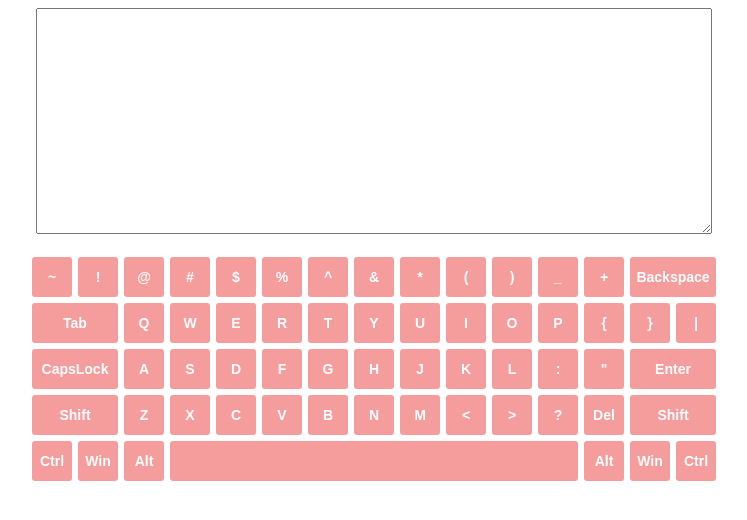
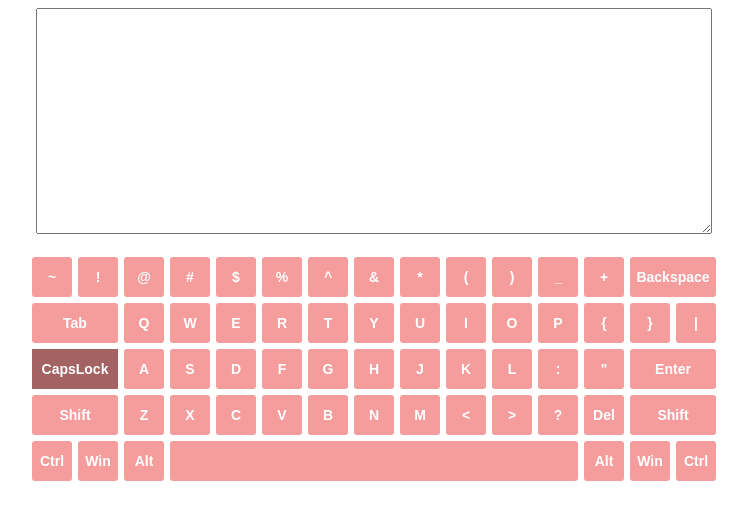
Before and after one commit to evannetta/codejam-virtual-keyboard, a plain HTML site: page index.html in a window 1280 px wide. Both pictures are taken after a click on the button "CapsLock". Shown: the whole page, without its empty margins (266-1013 px from the left). Drawn offline with Linux system fonts and the light colour scheme.

Commit message:
last solution

```diff
--- a/keyboard.js
+++ b/keyboard.js
@@ -12,72 +12,76 @@ class key {
   }
 }
 let keys = [
-  new key("key", "`~ёЁ", 1),
-  new key("key", "1!1!", 1),
-  new key("key", '2@2"', 1),
-  new key("key", "3#3№", 1),
-  new key("key", "4$4;", 1),
-  new key("key", "5%5%", 1),
-  new key("key", "6^6:", 1),
-  new key("key", "7&7?", 1),
-  new key("key", "8*8*", 1),
-  new key("key", "9(9(", 1),
-  new key("key", "0)0)", 1),
-  new key("key", "-_-_", 1),
-  new key("key", "=+=+", 1),
+  new key("Key", "`~ёЁ", 1),
+  new key("Key", "1!1!", 1),
+  new key("Key", '2@2"', 1),
+  new key("Key", "3#3№", 1),
+  new key("Key", "4$4;", 1),
+  new key("Key", "5%5%", 1),
+  new key("Key", "6^6:", 1),
+  new key("Key", "7&7?", 1),
+  new key("Key", "8*8*", 1),
+  new key("Key", "9(9(", 1),
+  new key("Key", "0)0)", 1),
+  new key("Key", "-_-_", 1),
+  new key("Key", "=+=+", 1),
   new key("Backspace", "Backspace", 2),
   new key("Tab", "Tab", 2),
-  new key("key", "qQйЙ", 1),
-  new key("key", "wWцЦ", 1),
-  new key("key", "eEуУ", 1),
-  new key("key", "rRкК", 1),
-  new key("key", "tTеЕ", 1),
-  new key("key", "yYнН", 1),
-  new key("key", "uUгГ", 1),
-  new key("key", "iIшШ", 1),
-  new key("key", "oOщЩ", 1),
-  new key("key", "pPзЗ", 1),
-  new key("key", "[{хХ", 1),
-  new key("key", "]}ъЪ", 1),
-  new key("key", "\\|\\/", 1),
+  new key("Key", "qQйЙ", 1),
+  new key("Key", "wWцЦ", 1),
+  new key("Key", "eEуУ", 1),
+  new key("Key", "rRкК", 1),
+  new key("Key", "tTеЕ", 1),
+  new key("Key", "yYнН", 1),
+  new key("Key", "uUгГ", 1),
+  new key("Key", "iIшШ", 1),
+  new key("Key", "oOщЩ", 1),
+  new key("Key", "pPзЗ", 1),
+  new key("Key", "[{хХ", 1),
+  new key("Key", "]}ъЪ", 1),
+  new key("Key", "\\|\\/", 1),
   new key("CapsLock", "CapsLock", 2),
-  new key("key", "aAфФ", 1),
-  new key("key", "sSыЫ", 1),
-  new key("key", "dDвВ", 1),
-  new key("key", "fFаА", 1),
-  new key("key", "gGпП", 1),
-  new key("key", "hHрР", 1),
-  new key("key", "jJоО", 1),
-  new key("key", "kKлЛ", 1),
-  new key("key", "lLдД", 1),
-  new key("key", ";:жЖ", 1),
-  new key("key", "'\"эЭ", 1),
+  new key("Key", "aAфФ", 1),
+  new key("Key", "sSыЫ", 1),
+  new key("Key", "dDвВ", 1),
+  new key("Key", "fFаА", 1),
+  new key("Key", "gGпП", 1),
+  new key("Key", "hHрР", 1),
+  new key("Key", "jJоО", 1),
+  new key("Key", "kKлЛ", 1),
+  new key("Key", "lLдД", 1),
+  new key("Key", ";:жЖ", 1),
+  new key("Key", "'\"эЭ", 1),
   new key("Enter", "Enter", 2),
-  new key("Shift", "Shift", 2),
-  new key("key", "zZяЯ", 1),
-  new key("key", "xXчЧ", 1),
-  new key("key", "cCсС", 1),
-  new key("key", "vVмМ", 1),
-  new key("key", "bBиИ", 1),
-  new key("key", "nNтТ", 1),
-  new key("key", "mMьЬ", 1),
-  new key("key", ",<бБ", 1),
-  new key("key", ".>юЮ", 1),
-  new key("key", "/?.,", 1),
+  new key("ShiftLeft", "Shift", 2),
+  new key("Key", "zZяЯ", 1),
+  new key("Key", "xXчЧ", 1),
+  new key("Key", "cCсС", 1),
+  new key("Key", "vVмМ", 1),
+  new key("Key", "bBиИ", 1),
+  new key("Key", "nNтТ", 1),
+  new key("Key", "mMьЬ", 1),
+  new key("Key", ",<бБ", 1),
+  new key("Key", ".>юЮ", 1),
+  new key("Key", "/?.,", 1),
   new key("Delete", "Del", 1),
-  new key("Shift", "Shift", 2),
-  new key("Control", "Ctrl", 1),
-  new key("Meta", "Win", 1),
-  new key("Alt", "Alt", 1),
+  new key("ShiftRight", "Shift", 2),
+  new key("ControlLeft", "Ctrl", 1),
+  new key("MetaLeft", "Win", 1),
+  new key("AltLeft", "Alt", 1),
   new key("Space", "Space", 9),
-  new key("Alt", "Alt", 1),
-  new key("Meta", "Win", 1),
-  new key("Control", "Ctrl", 1)
+  new key("AltRight", "Alt", 1),
+  new key("MetaRight", "Win", 1),
+  new key("ControlRight", "Ctrl", 1)
 ];
 createBoard();
 document.addEventListener("keydown", onKeyDown);
-let buttons = Array.from(document.getElementsByTagName("button"));
+document.addEventListener("keyup", onKeyUp);
+
+let buttons = document.getElementsByTagName("button");
+
 function createBoard() {
+  language = +localStorage.getItem("language");
   let keysWrapper = document.createElement("div");
   keysWrapper.className = "keysWrapper";
   document.body.append(keysWrapper);
@@ -89,10 +93,10 @@ function createBoard() {
     button.className = keys[i].className;
     if (keys[i].key === "Space") {
       button.append(" ");
-    } else if (button.className !== "key") {
+    } else if (button.className !== "Key") {
       button.append(keys[i].key);
     } else {
-      button.append(keys[i].key[0]);
+      button.append(keys[i].key[language === 0 ? 0 : 2]);
     }
     button.style.gridColumn = "span " + keys[i].width;
     keyboard.append(button);
@@ -102,11 +106,16 @@ function createBoard() {
 }
 
 function createEvent() {
-  let myEvent = new KeyboardEvent("keydown", {
+  let keyDown = new KeyboardEvent("keydown", {
     key: event.target.textContent,
     code: event.target.className
   });
-  document.dispatchEvent(myEvent);
+  document.dispatchEvent(keyDown);
+  let keyUp = new KeyboardEvent("keyup", {
+    key: event.target.textContent,
+    code: event.target.className
+  });
+  document.dispatchEvent(keyUp);
 }
 
 function onKeyDown() {
@@ -126,7 +135,8 @@ function onKeyDown() {
     case "Delete":
       input.value = "";
       break;
-    case "Control":
+    case "ControlRight":
+    case "ControlLeft":
       control = !control;
       if (!(alt ^ control)) {
         language = language === 0 ? 2 : 0;
@@ -134,28 +144,72 @@ function onKeyDown() {
       }
       break;
     case "CapsLock":
-    case "Shift":
+    case "ShiftRight":
+    case "ShiftLeft":
       shift = !shift;
       changeKeyboard();
       break;
-    case "Alt":
+    case "AltRight":
+    case "AltLeft":
       alt = !alt;
       if (!(alt ^ control)) {
         language = language === 0 ? 2 : 0;
         changeKeyboard();
       }
       break;
-    case "Meta":
+    case "MetaLeft":
+    case "MetaRight":
       break;
     default:
       input.value += event.key;
   }
+  localStorage.setItem("language", language);
+  let choice = findButton(event);
+  if (choice) {
+    choice.style.backgroundColor = "#a36363";
+    choice.style.borderRadius = "50px";
+    setTimeout(() => (choice.style.borderRadius = "0px"), 200);
+  }
+}
+
+function onKeyUp() {
+  switch (event.code) {
+    case "CapsLock":
+    case "ShiftRight":
+    case "ShiftLeft":
+      if (event.keyCode) {
+        shift = !shift;
+        changeKeyboard();
+      }
+      break;
+  }
+  localStorage.setItem("language", language);
+  let choice = findButton(event);
+  if (choice) {
+    choice.style.backgroundColor = "#f59d9d";
+    if (
+      shift &&
+      (choice.className.includes("Shift") ||
+        choice.className.includes("CapsLock"))
+    ) {
+      choice.style.backgroundColor = "#a36363";
+    }
+  }
+}
+
+function findButton(event) {
+  let choice = Array.from(buttons);
+  if (event.code.includes("Key") || event.code.includes("Digit")) {
+    choice = choice.find(item => item.textContent === event.key);
+  } else {
+    choice = choice.find(item => item.className === event.code);
+  }
+  return choice;
 }
 
 function changeKeyboard() {
-  let buttons = document.getElementsByTagName("button");
   for (let i = 0; i < buttons.length; i++) {
-    if (keys[i].className === "key") {
+    if (keys[i].className === "Key") {
       buttons[i].textContent = keys[i].key[language + shift];
     }
   }
--- a/style.css
+++ b/style.css
@@ -1,17 +1,20 @@
 button {
   color: white;
-  /*width: 40px;*/
   height: 40px;
   margin: 3px;
   background-color: #f59d9d;
-  border:  #f59d9d;
+  border: #f59d9d;
   border-radius: 3px;
   font-weight: 600;
   font-size: 14px;
+  border: 0;
 }
-button:hover{
+button:hover {
   background-color: #a36363;
   cursor: pointer;
+}
+button:focus {
+  outline: none;
 }
 textarea {
   display: block;
@@ -19,13 +22,7 @@ textarea {
   height: 220px;
   margin: 0 auto;
 }
-.keysWrapper{
+.keysWrapper {
   display: grid;
   grid-template-columns: repeat(15, 1fr);
- }
- .specialW{
-  grid-column: span 2;
- }
- .specialWW{
-  grid-column: span 9;
- }
+}
```
